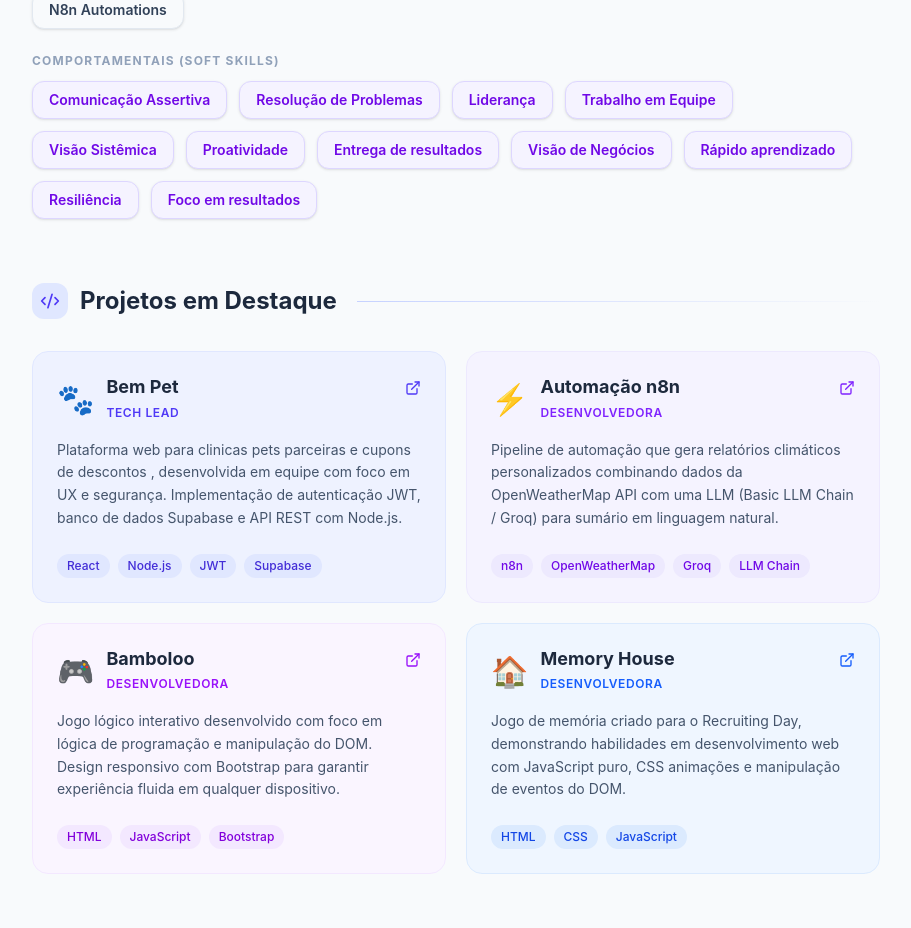
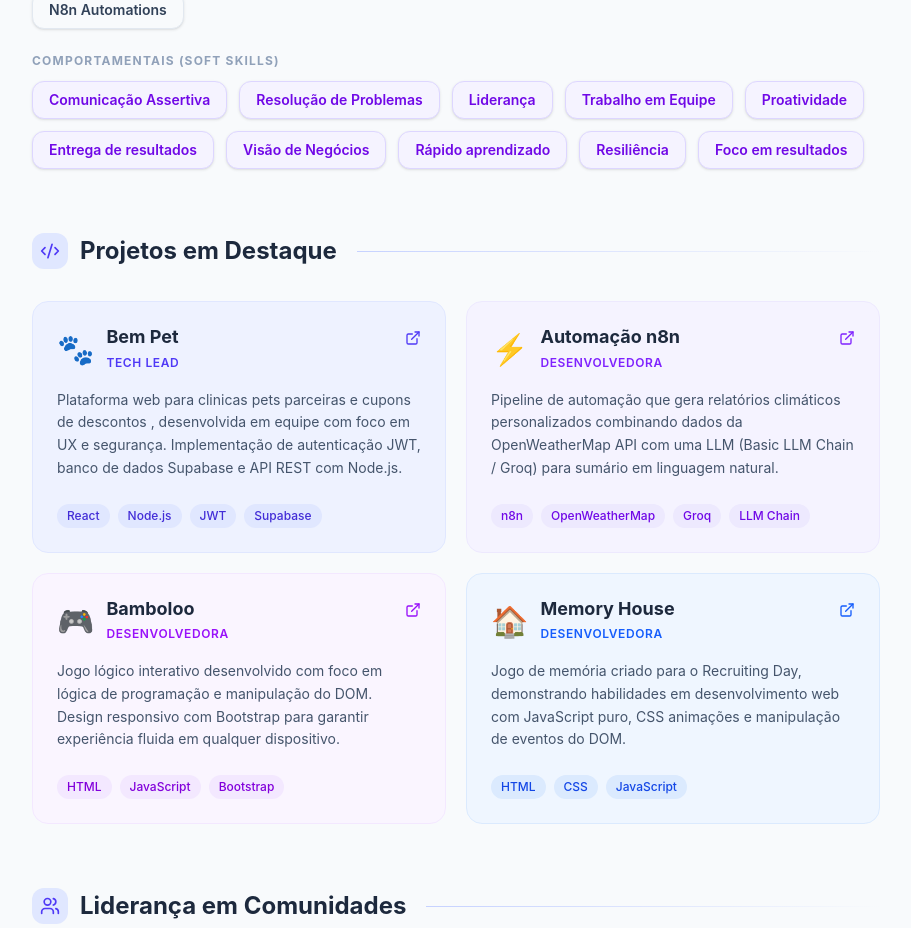
Before and after one commit to erlizaellen/curriculoerlizaellen2026, a React (Vite) app: page / in a window 1280 px wide. Shown: the part 1220-2148 px from the top of the page, without its empty margins (184-1095 px from the left). Built offline with nearby package versions, Linux system fonts and the light colour scheme.

Commit message:
softskill habilidade

```diff
--- a/src/App.jsx
+++ b/src/App.jsx
@@ -29,7 +29,7 @@ const SKILLS_SUPORTE = [
 ];
 const SKILLS_SOFT = [
   'Comunicação Assertiva', 'Resolução de Problemas', 'Liderança',
-  'Trabalho em Equipe', 'Visão Sistêmica', 'Proatividade', 'Entrega de resultados', 'Visão de Negócios'
+  'Trabalho em Equipe', 'Proatividade', 'Entrega de resultados', 'Visão de Negócios'
   , 'Rápido aprendizado', 'Resiliência', 'Foco em resultados'
 ];
 
```
